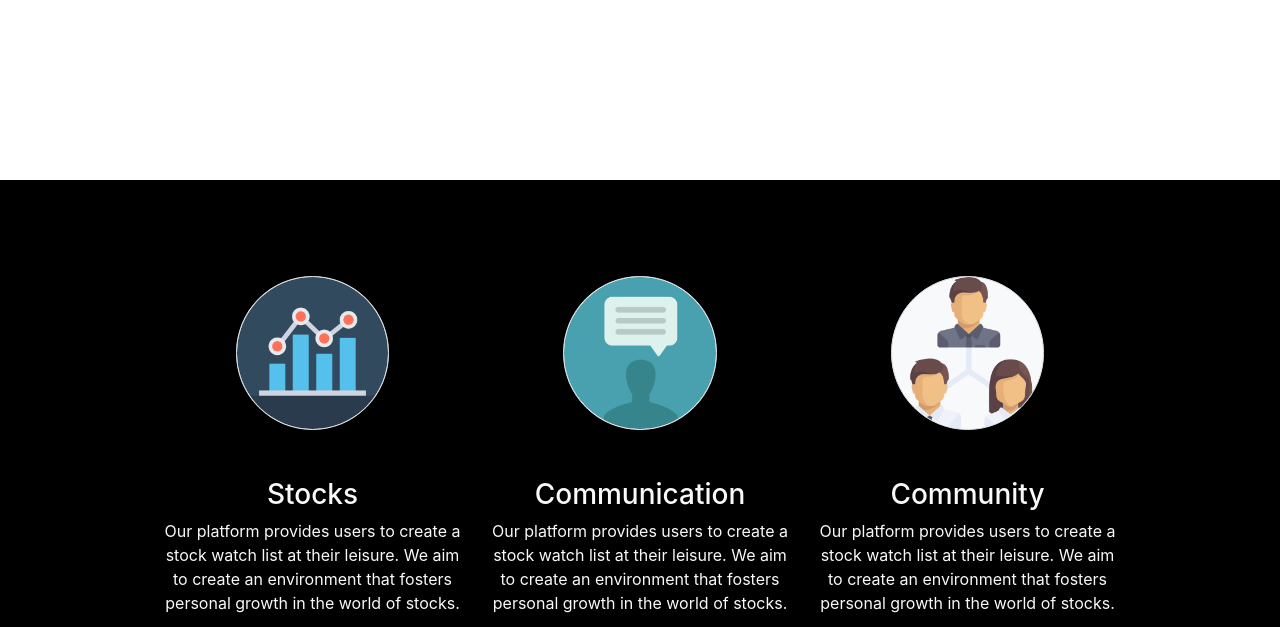
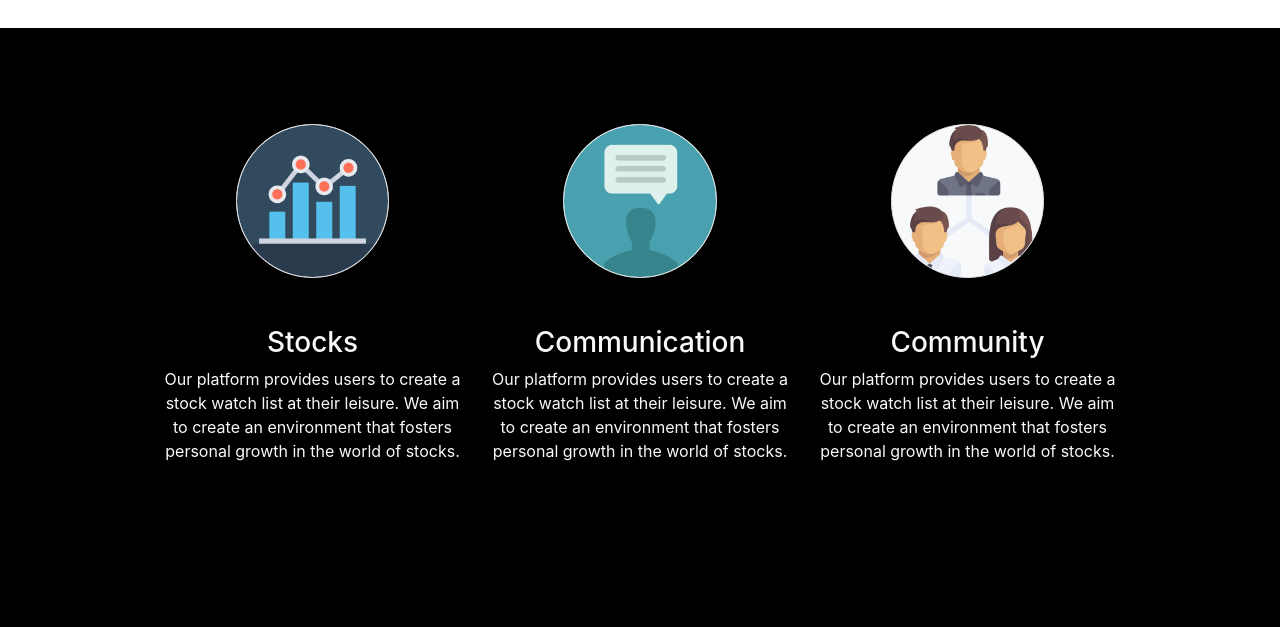
Before and after one commit to maiya-tracy/PythonInvestorsCorner, a Django app: page / in a window 1280 px wide. Shown: the part 746-1373 px from the top of the page. Run offline with Django 3.2, Linux system fonts and the light colour scheme; some libraries are stand-ins or nearby versions.

Commit message:
Please fix home page

```diff
--- a/apps/login_and_registration_app/templates/login_and_registration_app/home.html
+++ b/apps/login_and_registration_app/templates/login_and_registration_app/home.html
@@ -124,8 +124,6 @@
 				<a href="/registration" class="btn btn-danger btn pl-5 pr-5 mb-5 rounded-pill">Sign Up</a>
 			</div>
 		</div>
-		<!-- parallax -->
-		<div class="parallax1"></div>
 		<div class="container-fluid view-height text-center" id="about-us">
 			<div class="background-color about_us">
 				<div class="row mt-5 text-center justify-content-center">
```
